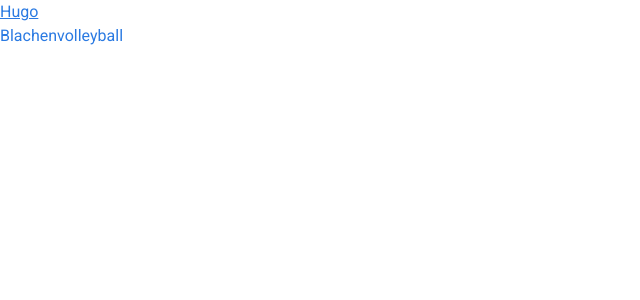
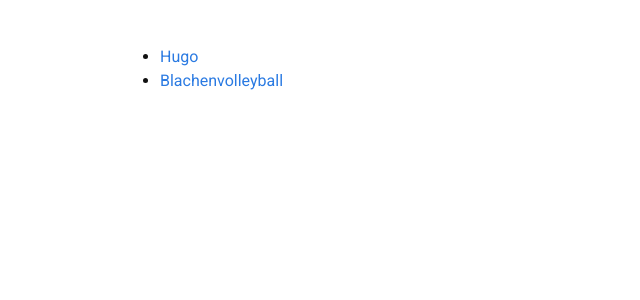
Before and after one commit to diegosteiner/hosensackspiele, a Jekyll site: the page built from index.html, in a window 1280 px wide. Shown: the top 300 px of the page, without its empty margins (0-640 px from the left). Built offline with Jekyll 4.4.1, drawn with Linux system fonts in a browser that asks for light colours.

Commit message:
Refurbish index

```diff
--- a/index.html
+++ b/index.html
@@ -1,14 +1,15 @@
 ---
 layout: default
-title: Jekyll Themes
+title: Hosensackspiele
 ---
-
-<div class="gallery">
+<article class="post">
+<ul>
   {% for post in site.posts %}
-  <div class="item">
+  <li class="item">
     <a class="item-inner" href="{{ post.url | prepend: site.github.url }}">
       <div class="item-name">{{ post.title }}</div>
     </a>
-  </div>
+  </li>
   {% endfor %}
-</div>
+</ul>
+</article>
```
